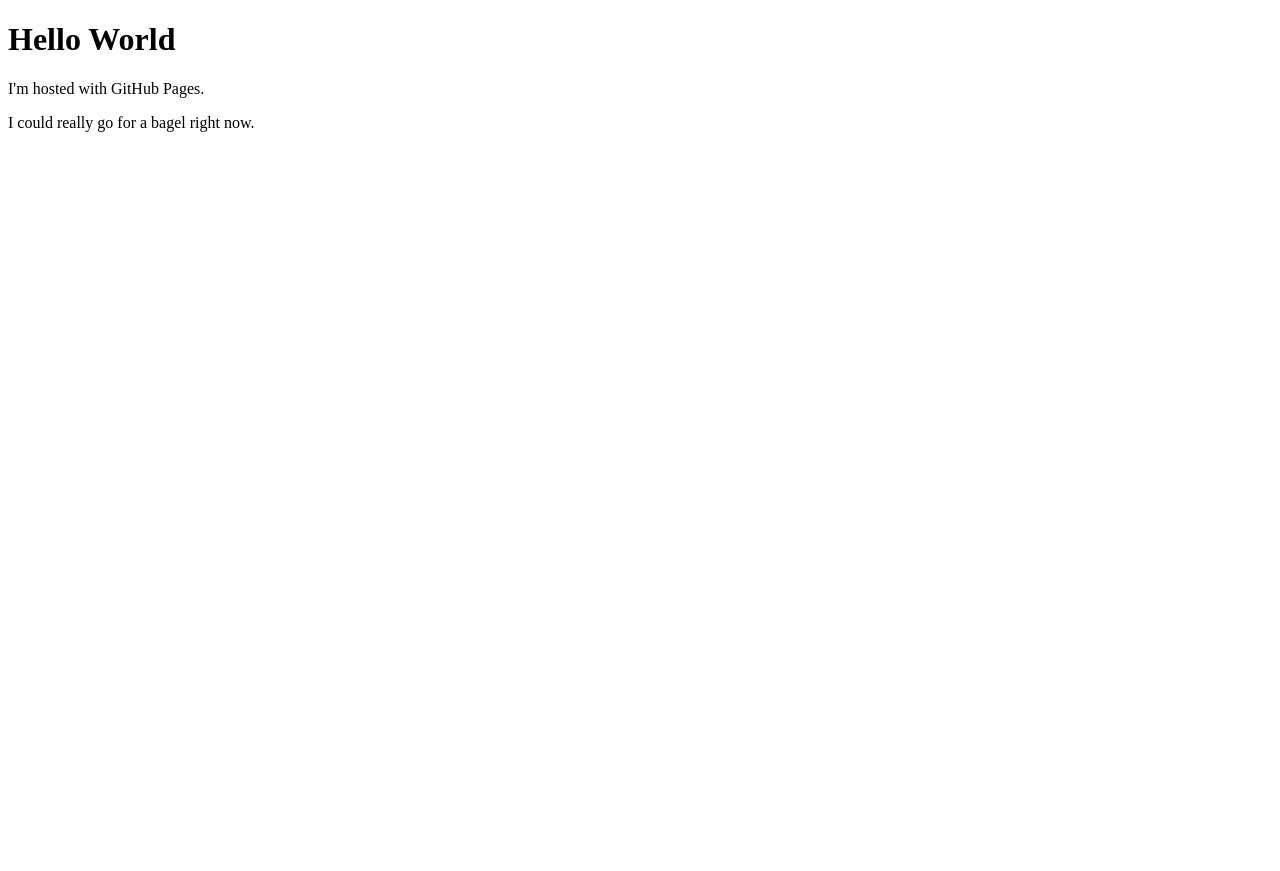
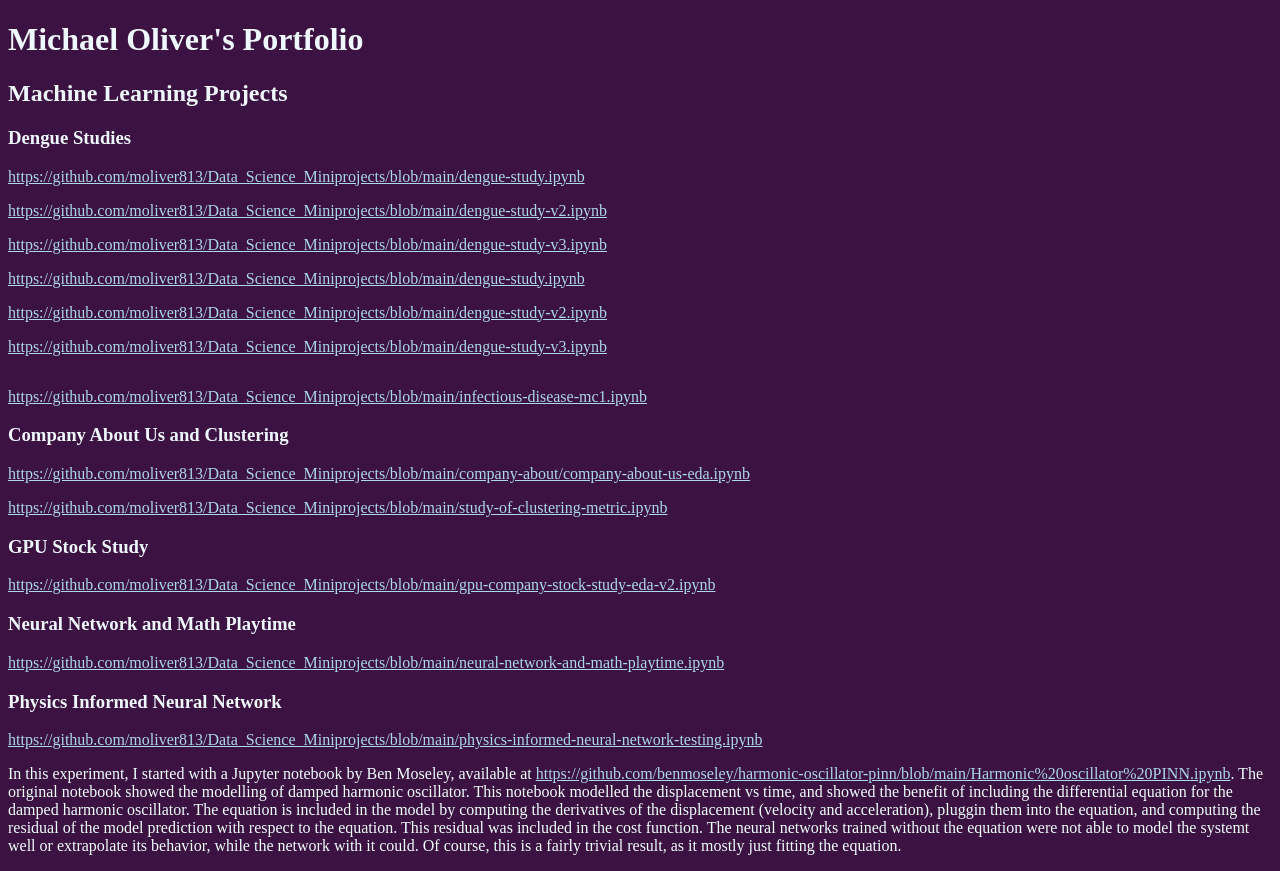
Before and after one commit to moliver813/moliver813.github.io, a plain HTML site: page index.html in a window 1280 px wide. Before the commit the page ends 800 px from the top, so only its background shows below. Drawn offline with Linux system fonts and the light colour scheme.

Commit message:
Update index.html

```diff
--- a/index.html
+++ b/index.html
@@ -1,8 +1,94 @@
 <!DOCTYPE html>
 <html>
+<head>
+<style>
+    body {background-color: #3b1241;}
+    h1 {color:aliceblue}
+    h2 {color:aliceblue}
+    h3 {color:aliceblue}
+    h4 {color:aliceblue}
+    h5 {color:aliceblue}
+    th {color:aliceblue}
+    p {color:azure}
+    a {color:lightblue}
+</style>
+</head>
 <body>
-<h1>Hello World</h1>
-<p>I'm hosted with GitHub Pages.</p>
-<p>I could really go for a bagel right now.</p>
+<table style="background-color:#3b1241;">
+
+
+<h1>Michael Oliver's Portfolio</h1>
+
+<h2>Machine Learning Projects</h2>
+<h3>Dengue Studies</h3>
+
+
+<p>
+    <a href="https://github.com/moliver813/Data_Science_Miniprojects/blob/main/dengue-study.ipynb">https://github.com/moliver813/Data_Science_Miniprojects/blob/main/dengue-study.ipynb</a>
+    </p>
+    <p>
+    <a href="https://github.com/moliver813/Data_Science_Miniprojects/blob/main/dengue-study-v2.ipynb">https://github.com/moliver813/Data_Science_Miniprojects/blob/main/dengue-study-v2.ipynb</a>
+    </p>
+    <p>
+    <a href="https://github.com/moliver813/Data_Science_Miniprojects/blob/main/dengue-study-v3.ipynb">https://github.com/moliver813/Data_Science_Miniprojects/blob/main/dengue-study-v3.ipynb</a>
+</p>
+
+
+
+
+<p>
+<a href="https://github.com/moliver813/Data_Science_Miniprojects/blob/main/dengue-study.ipynb">https://github.com/moliver813/Data_Science_Miniprojects/blob/main/dengue-study.ipynb</a>
+</p>
+<p>
+<a href="https://github.com/moliver813/Data_Science_Miniprojects/blob/main/dengue-study-v2.ipynb">https://github.com/moliver813/Data_Science_Miniprojects/blob/main/dengue-study-v2.ipynb</a>
+</p>
+<p>
+<a href="https://github.com/moliver813/Data_Science_Miniprojects/blob/main/dengue-study-v3.ipynb">https://github.com/moliver813/Data_Science_Miniprojects/blob/main/dengue-study-v3.ipynb</a>
+</p>
+
+</table>
+
+<p>
+<a href="https://github.com/moliver813/Data_Science_Miniprojects/blob/main/infectious-disease-mc1.ipynb">https://github.com/moliver813/Data_Science_Miniprojects/blob/main/infectious-disease-mc1.ipynb</a>
+</p>
+
+<h3>Company About Us and Clustering</h3>
+
+<p>
+<a href="https://github.com/moliver813/Data_Science_Miniprojects/blob/main/company-about/company-about-us-eda.ipynb">https://github.com/moliver813/Data_Science_Miniprojects/blob/main/company-about/company-about-us-eda.ipynb</a>
+</p>
+
+<p>
+<a href="https://github.com/moliver813/Data_Science_Miniprojects/blob/main/study-of-clustering-metric.ipynb">https://github.com/moliver813/Data_Science_Miniprojects/blob/main/study-of-clustering-metric.ipynb</a>
+</p>
+
+
+<h3>GPU Stock Study</h3>
+
+<p>
+<a href="https://github.com/moliver813/Data_Science_Miniprojects/blob/main/gpu-company-stock-study-eda-v2.ipynb">https://github.com/moliver813/Data_Science_Miniprojects/blob/main/gpu-company-stock-study-eda-v2.ipynb</a>
+</p>
+
+<h3>Neural Network and Math Playtime</h3>
+
+<p>
+<a href="https://github.com/moliver813/Data_Science_Miniprojects/blob/main/neural-network-and-math-playtime.ipynb">https://github.com/moliver813/Data_Science_Miniprojects/blob/main/neural-network-and-math-playtime.ipynb</a>
+</p>
+
+<h3>Physics Informed Neural Network</h3>
+
+<p>
+<a href="https://github.com/moliver813/Data_Science_Miniprojects/blob/main/physics-informed-neural-network-testing.ipynb">https://github.com/moliver813/Data_Science_Miniprojects/blob/main/physics-informed-neural-network-testing.ipynb</a>
+</p>
+
+<p>
+    In this experiment, I started with a Jupyter notebook by Ben Moseley, available at <a href="https://github.com/benmoseley/harmonic-oscillator-pinn/blob/main/Harmonic%20oscillator%20PINN.ipynb">https://github.com/benmoseley/harmonic-oscillator-pinn/blob/main/Harmonic%20oscillator%20PINN.ipynb</a>. The original notebook showed the modelling of damped harmonic oscillator.
+    This notebook modelled the displacement vs time, and showed the benefit of including the differential equation for the damped harmonic oscillator. The equation is included in the model by computing the derivatives of the displacement (velocity and acceleration), pluggin them into the equation, and computing the residual of the model prediction with respect to the equation. This residual was included in the cost function.
+    The neural networks trained without the equation were not able to model the systemt well or extrapolate its behavior, while the network with it could. Of course, this is a fairly trivial result, as it mostly just fitting the equation.
+
+
+</p>
+
+
 </body>
 </html>
```
